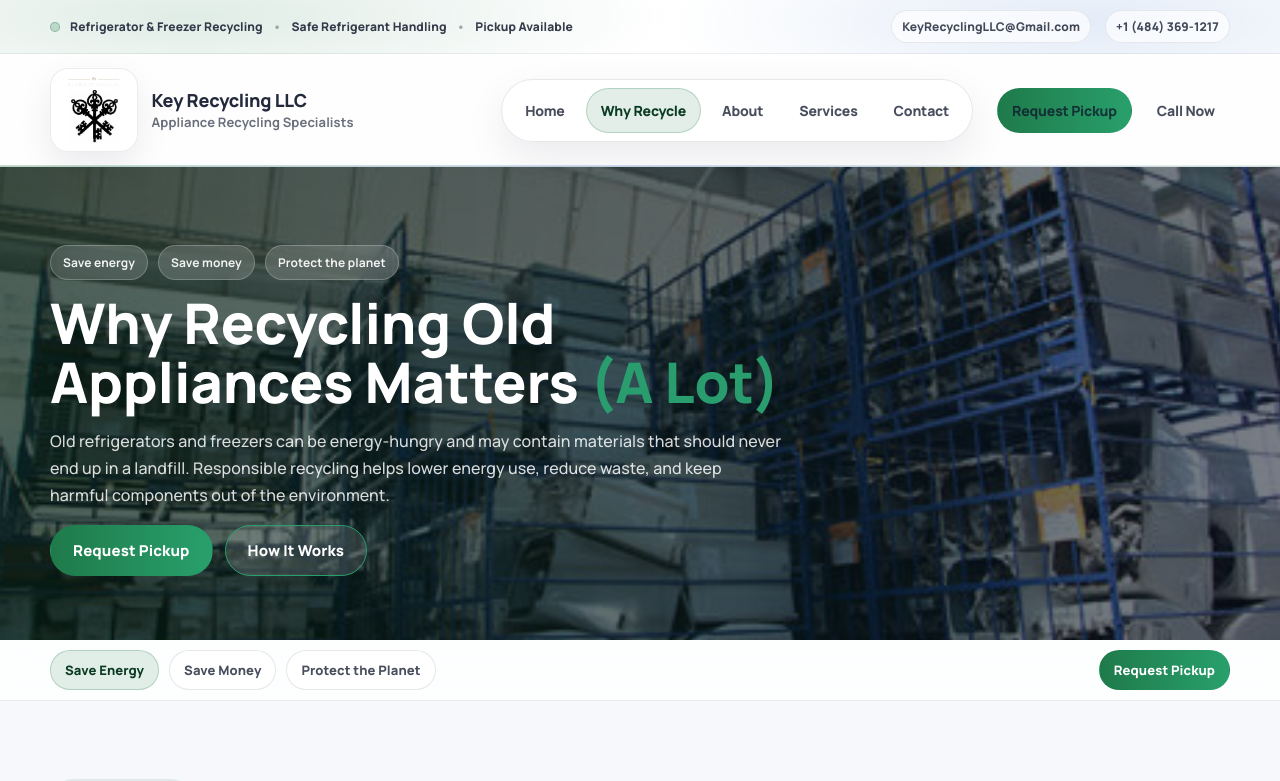
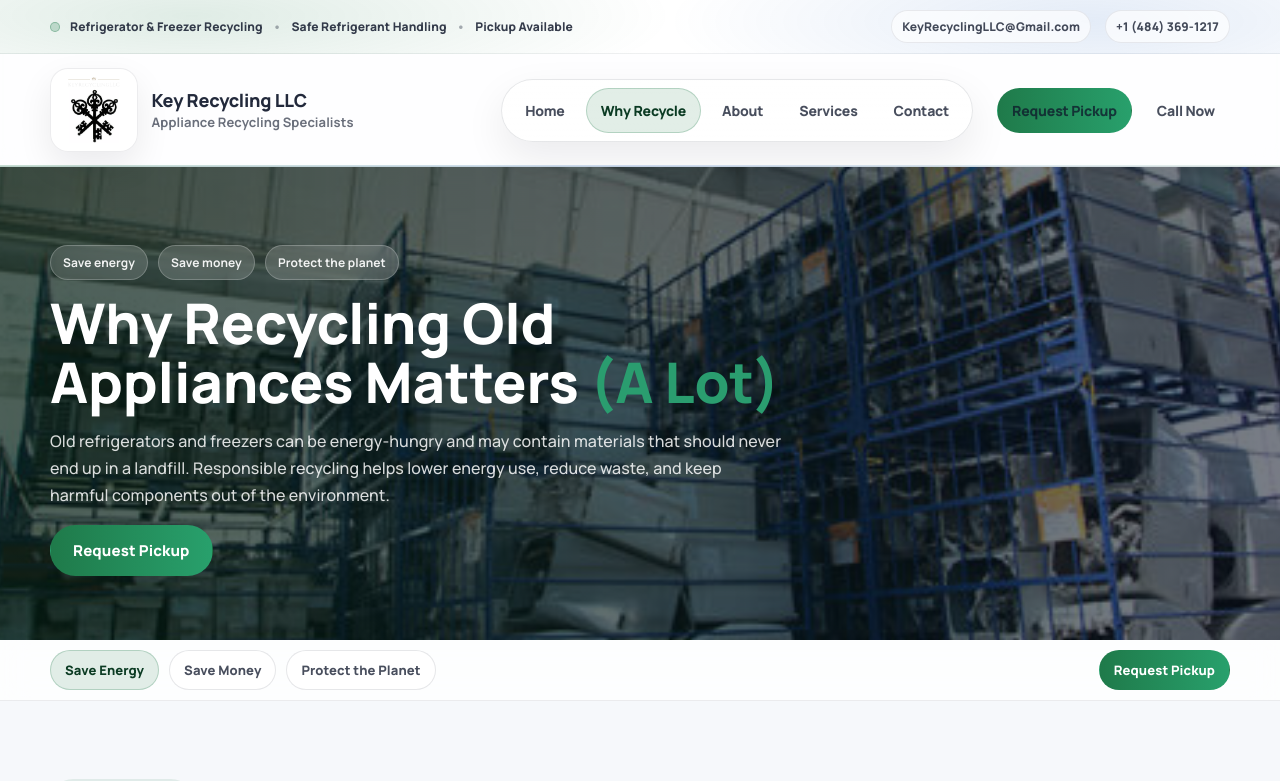
Before and after one commit to rafeekasharaf/key-recycling-website, a React (Vite) app in the folder key-recycling-website/: page /why-recycle in a window 1280 px wide. Shown: the top 781 px of the page. Built offline with nearby package versions, Linux system fonts and the light colour scheme.

Commit message:
removed how it work button

```diff
--- a/key-recycling-website/src/pages/WhyRecycle.jsx
+++ b/key-recycling-website/src/pages/WhyRecycle.jsx
@@ -75,9 +75,7 @@ export default function WhyRecycle() {
                             <Button to="/contact" variant="primary" size="lg">
                                 Request Pickup
                             </Button>
-                            <Button to="/how-it-works" variant="secondary" size="lg">
-                                How It Works
-                            </Button>
+
                         </div>
                     </div>
                 </div>
```
